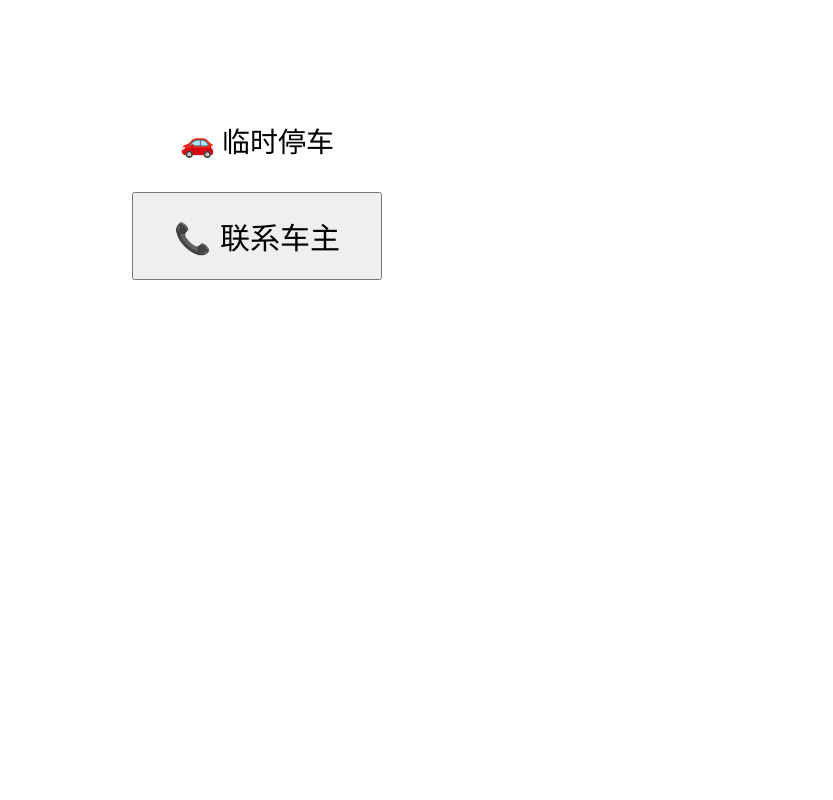
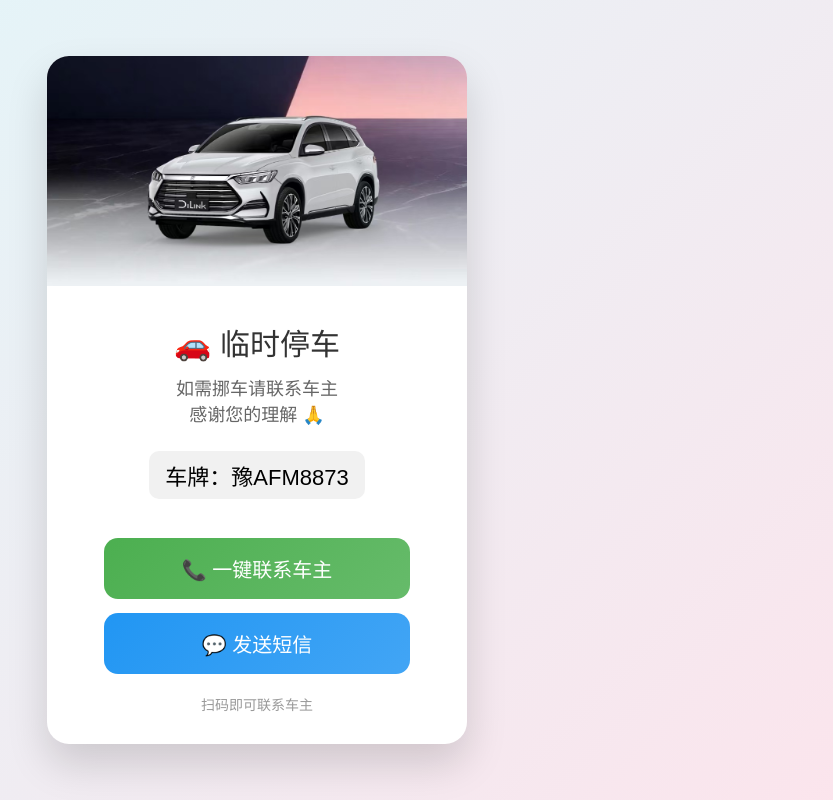
Before and after one commit to XiaoXiaoSu-007/-, a plain HTML site: page index.html in a window 1280 px wide. Shown: the whole page, without its empty margins (383-1216 px from the left). Drawn offline with Linux system fonts and the light colour scheme.

Commit message:
Refactor index.html for improved structure and style

```diff
--- a/index.html
+++ b/index.html
@@ -1,32 +1,275 @@
 <!DOCTYPE html>
-<html>
+<html lang="zh">
 <head>
-<meta charset="utf-8">
-<title>临时停车</title>
+<meta charset="UTF-8">
+<meta name="viewport" content="width=device-width,initial-scale=1.0">
+<title>临时停车联系车主</title>
+
 <style>
+
+*{
+margin:0;
+padding:0;
+box-sizing:border-box;
+}
+
 body{
-    text-align:center;
-    margin-top:120px;
-    font-size:28px;
+
+font-family:"PingFang SC","Microsoft YaHei",sans-serif;
+
+background:linear-gradient(135deg,#e0f7fa,#fce4ec);
+
+display:flex;
+justify-content:center;
+align-items:center;
+
+min-height:100vh;
+
 }
-button{
-    font-size:30px;
-    padding:20px 40px;
+
+/* 卡片 */
+
+.card{
+
+width:92%;
+max-width:420px;
+
+background:white;
+
+border-radius:22px;
+
+overflow:hidden;
+
+box-shadow:0 20px 40px rgba(0,0,0,0.15);
+
+animation:fadeIn 0.8s ease;
+
 }
+
+/* 车图片 */
+
+.car-img{
+
+width:100%;
+
+height:230px;
+
+object-fit:cover;
+
+}
+
+/* 内容 */
+
+.content{
+
+padding:30px;
+
+text-align:center;
+
+}
+
+/* 标题 */
+
+.title{
+
+font-size:30px;
+
+margin-bottom:10px;
+
+color:#333;
+
+}
+
+/* 描述 */
+
+.desc{
+
+font-size:18px;
+
+color:#666;
+
+margin-bottom:25px;
+
+}
+
+/* 车牌 */
+
+.plate{
+
+font-size:22px;
+
+background:#f1f1f1;
+
+display:inline-block;
+
+padding:8px 16px;
+
+border-radius:10px;
+
+margin-bottom:25px;
+
+}
+
+/* 按钮 */
+
+.btn{
+
+display:block;
+
+text-decoration:none;
+
+margin:14px auto;
+
+padding:16px;
+
+width:85%;
+
+border-radius:14px;
+
+font-size:20px;
+
+color:white;
+
+transition:0.25s;
+
+}
+
+/* 拨号按钮 */
+
+.call{
+
+background:linear-gradient(135deg,#4CAF50,#66bb6a);
+
+}
+
+/* 短信按钮 */
+
+.sms{
+
+background:linear-gradient(135deg,#2196F3,#42a5f5);
+
+}
+
+/* 按钮动画 */
+
+.btn:hover{
+
+transform:scale(1.05);
+
+box-shadow:0 10px 20px rgba(0,0,0,0.2);
+
+}
+
+/* 底部 */
+
+.footer{
+
+margin-top:20px;
+
+font-size:14px;
+
+color:#999;
+
+}
+
+/* 动画 */
+
+@keyframes fadeIn{
+
+from{
+
+opacity:0;
+
+transform:translateY(20px);
+
+}
+
+to{
+
+opacity:1;
+
+transform:translateY(0);
+
+}
+
+}
+
+/* 夜间模式 */
+
+@media (prefers-color-scheme: dark){
+
+body{
+
+background:linear-gradient(135deg,#1f1f1f,#2c2c2c);
+
+}
+
+.card{
+
+background:#333;
+
+color:white;
+
+}
+
+.desc{
+
+color:#ccc;
+
+}
+
+.plate{
+
+background:#444;
+
+}
+
+.footer{
+
+color:#aaa;
+
+}
+
+}
+
 </style>
+
 </head>
 
 <body>
 
-🚗 临时停车<br><br>
+<div class="card">
 
-<button onclick="call()">📞 联系车主</button>
+<img src="car.jpg" class="car-img">
 
-<script>
-function call(){
-    location.href="tel:13148226551";
-}
-</script>
+<div class="content">
+
+<div class="title">🚗 临时停车</div>
+
+<div class="desc">
+如需挪车请联系车主<br>
+感谢您的理解 🙏
+</div>
+
+<div class="plate">
+车牌：豫AFM8873
+</div>
+
+<a class="btn call" href="tel:13148226551">
+📞 一键联系车主
+</a>
+
+<a class="btn sms" href="sms:13148226551">
+💬 发送短信
+</a>
+
+<div class="footer">
+扫码即可联系车主
+</div>
+
+</div>
+
+</div>
 
 </body>
 </html>
```
